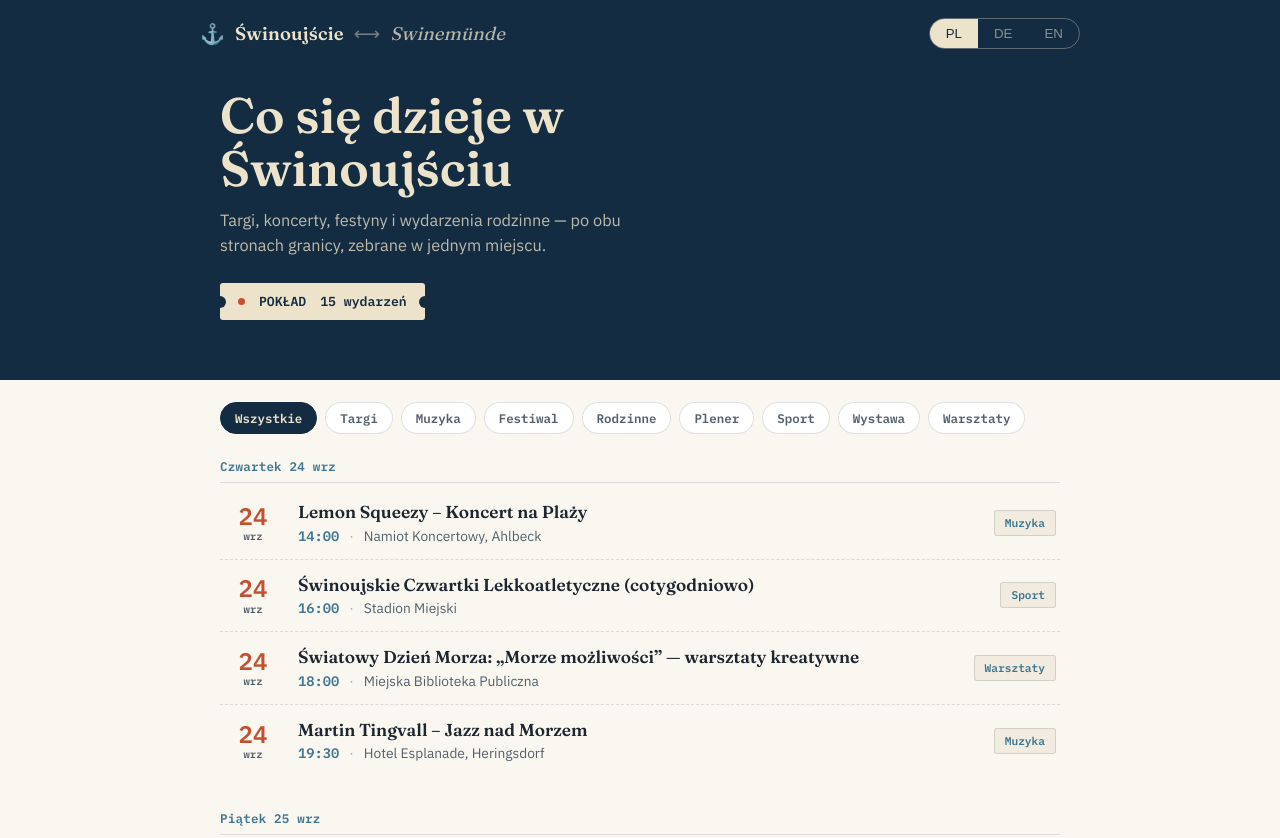
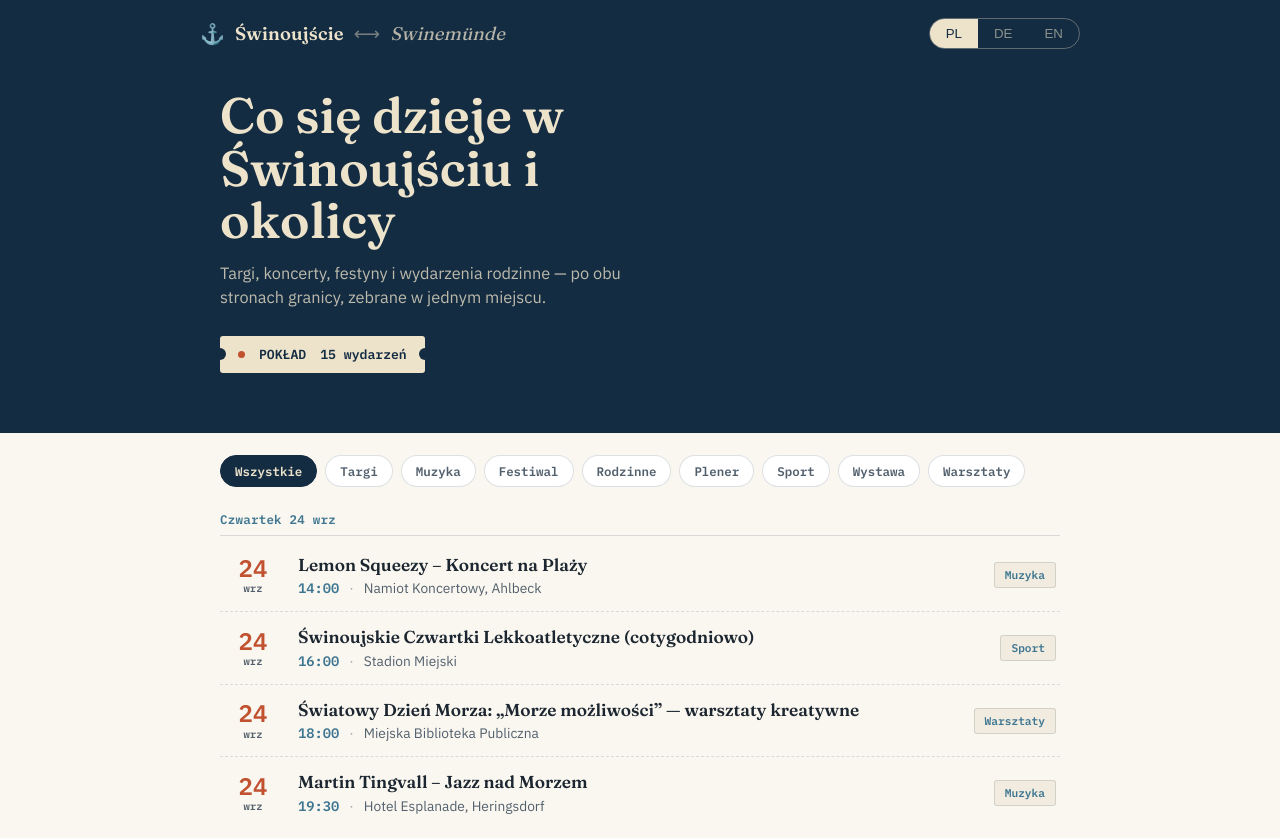
Before and after one commit to yevgeniy1031/swinoujscie-events, a plain HTML site: page index.html in a window 1280 px wide. Shown: the top 838 px of the page. Drawn offline with Linux system fonts and the light colour scheme.

Commit message:
update3 commit

```diff
--- a/index.html
+++ b/index.html
@@ -399,7 +399,7 @@
   var STR = {
     pl: {
       cityPL: "Świnoujście", cityDE: "Swinemünde",
-      heroTitle: "Co się dzieje w Świnoujściu",
+      heroTitle: "Co się dzieje w Świnoujściu i okolicy",
       heroSub: "Targi, koncerty, festyny i wydarzenia rodzinne — po obu stronach granicy, zebrane w jednym miejscu.",
       stubLabel: "POKŁAD",
       footNote: "Wydarzenia zbierane z oficjalnego kalendarza miasta, Miejskiego Domu Kultury i lokalnych źródeł po obu stronach granicy. Aktualizowane co tydzień.",
@@ -411,7 +411,7 @@
     },
     de: {
       cityPL: "Świnoujście", cityDE: "Swinemünde",
-      heroTitle: "Was ist los in Swinemünde",
+      heroTitle: "Was ist los in und um Swinemünde",
       heroSub: "Märkte, Konzerte, Feste und Familienevents — von beiden Seiten der Grenze, an einem Ort.",
       stubLabel: "AN BORD",
       footNote: "Veranstaltungen werden aus dem offiziellen Stadtkalender, dem Kulturhaus (MDK) und lokalen Quellen auf beiden Seiten der Grenze zusammengestellt. Wöchentlich aktualisiert.",
@@ -423,7 +423,7 @@
     },
     en: {
       cityPL: "Świnoujście", cityDE: "Swinemünde",
-      heroTitle: "What's on in Świnoujście",
+      heroTitle: "What's on in and around Świnoujście",
       heroSub: "Markets, concerts, festivals and family events — from both sides of the border, in one place.",
       stubLabel: "ON BOARD",
       footNote: "Events are compiled from the official city calendar, the Miejski Dom Kultury and local sources on both sides of the border. Updated weekly.",
```
